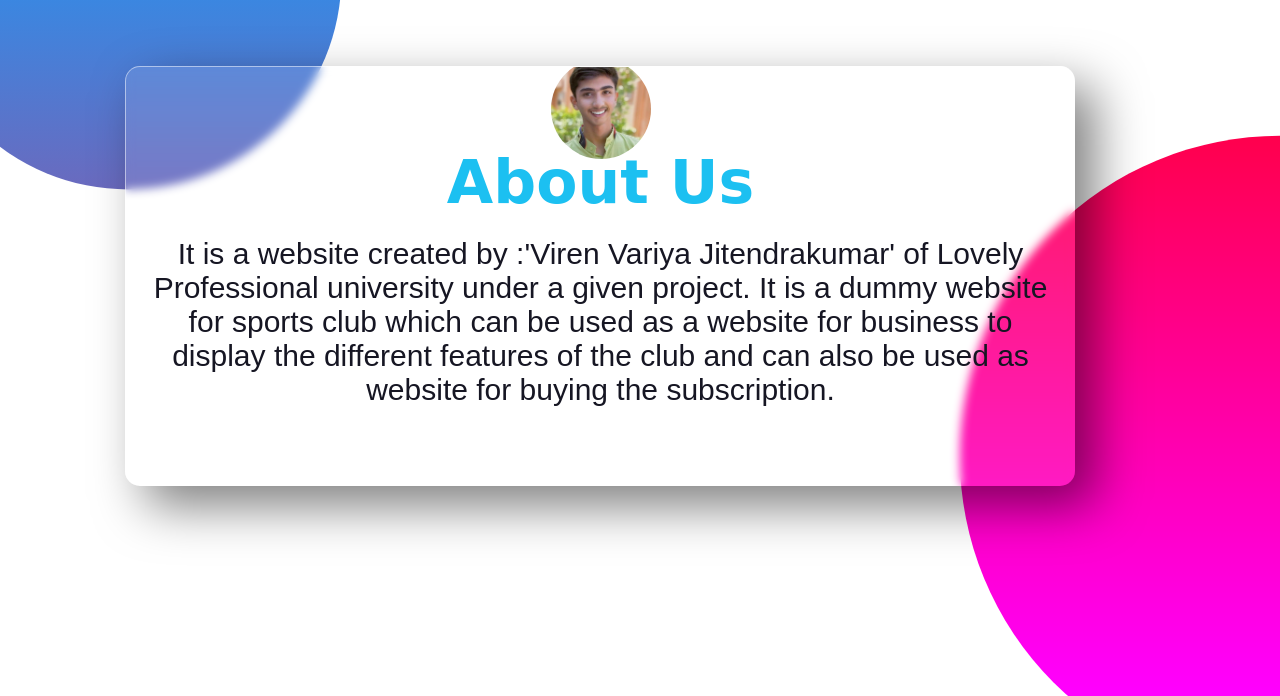
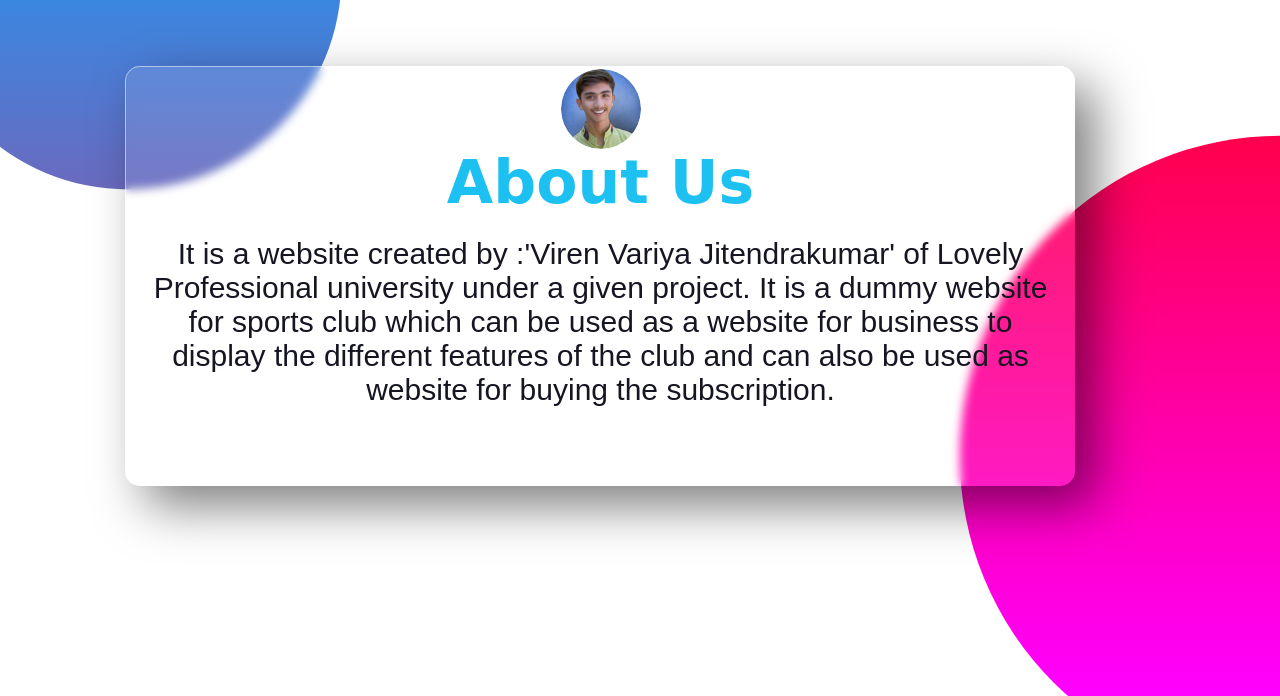
Before and after one commit to veerviren/indiasportclub, a plain HTML site: page about.html in a window 1280 px wide. Shown: the part 104-800 px from the top of the page. Drawn offline with Linux system fonts and the light colour scheme.

Commit message:
Update about.css
change IMG_20200925_141106.jpg to profile.png and dimension to 80*80;

```diff
--- a/about.css
+++ b/about.css
@@ -14,10 +14,10 @@ body{
 }
 .img
 {
-  height: 100px;
-  width:  100px;
+  height: 80px;
+  width:  80px;
   background: black;
-   background: url("IMG_20200925_141106.jpg")no-repeat;
+   background: url("profile.png")no-repeat;
    background-size: cover;
    background-position: center;
    border-radius: 50%;
```
